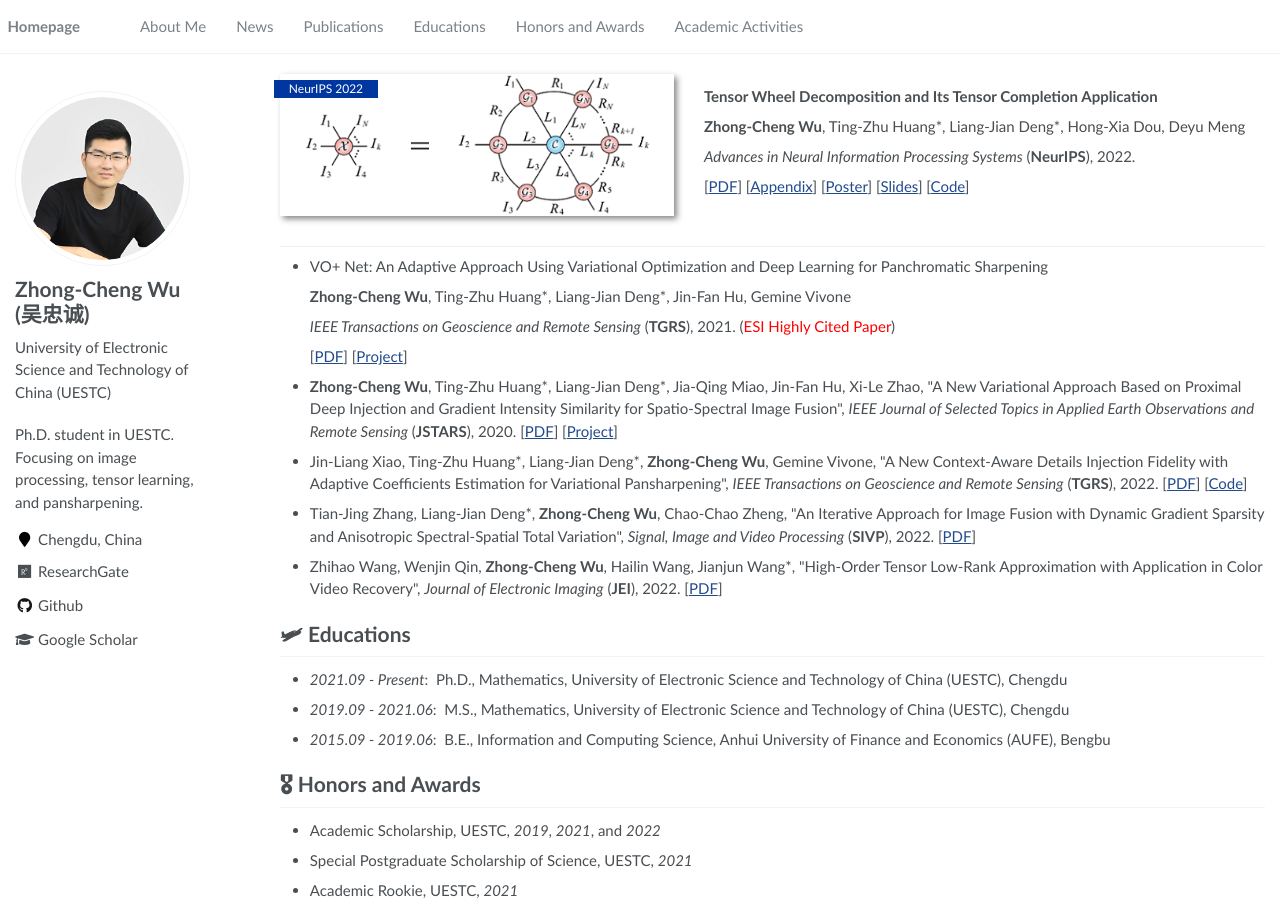
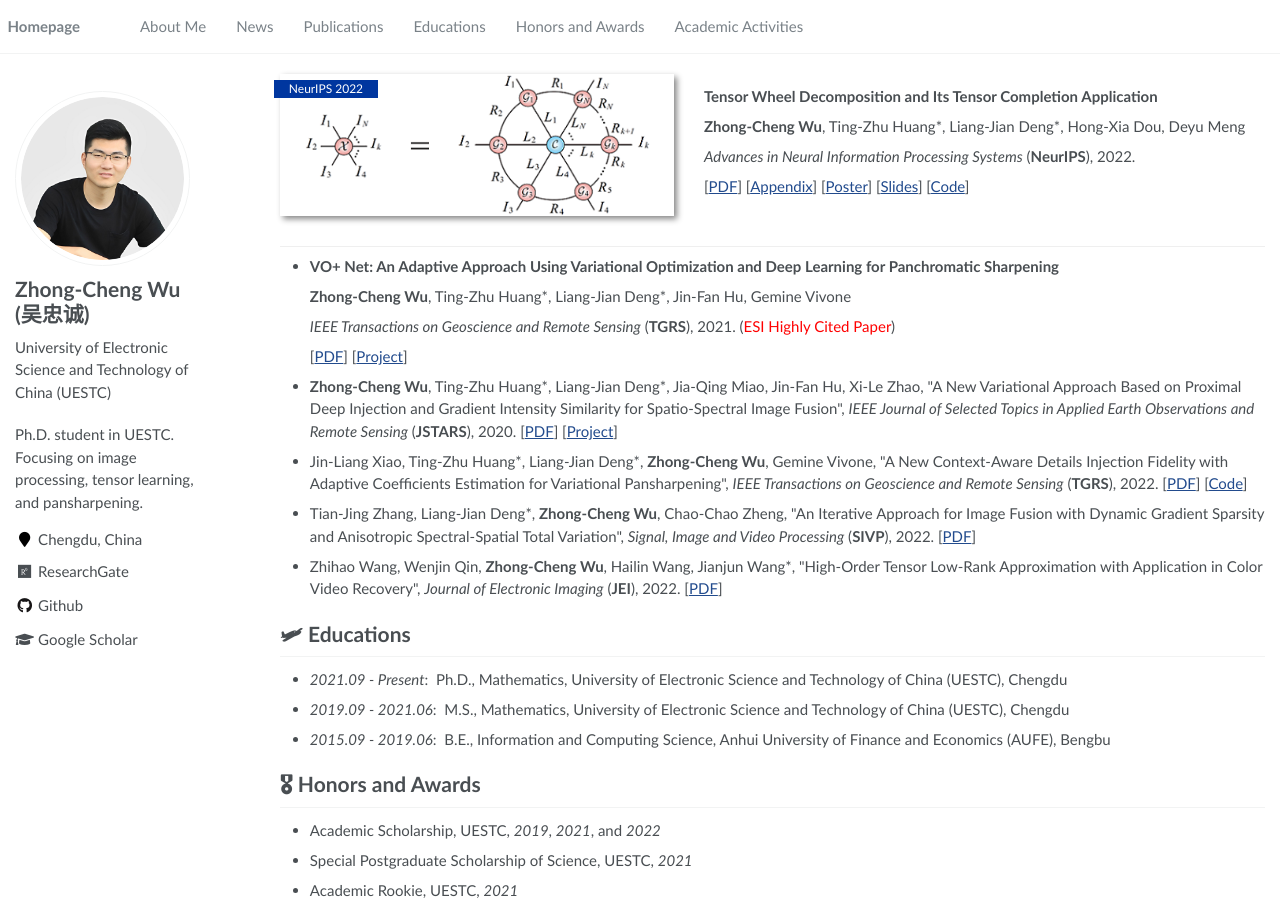
Before and after one commit to zhongchengwu/zhongchengwu.github.io, a Jekyll site: the page built from _pages/about.md, in a window 1280 px wide and 900 px high, scrolled down 559 px. Built offline with Jekyll 4.4.1, drawn with Linux system fonts in a browser that asks for light colours.

```diff
--- a/_pages/about.md
+++ b/_pages/about.md
@@ -55,7 +55,7 @@ E-mail: <wuzhch97@163.com> &emsp; [Google Scholar](https://scholar.google.com/ci
 </div>
 </div>
 
-- VO+ Net: An Adaptive Approach Using Variational Optimization and Deep Learning for Panchromatic Sharpening
+- <b>VO+ Net: An Adaptive Approach Using Variational Optimization and Deep Learning for Panchromatic Sharpening</b>
 
   <b>Zhong-Cheng Wu</b>, Ting-Zhu Huang\*, Liang-Jian Deng\*, Jin-Fan Hu, Gemine Vivone
 
```
